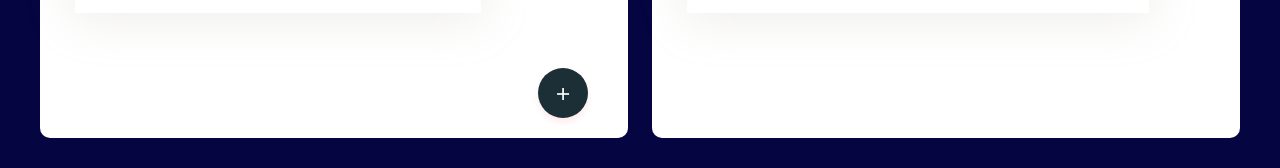
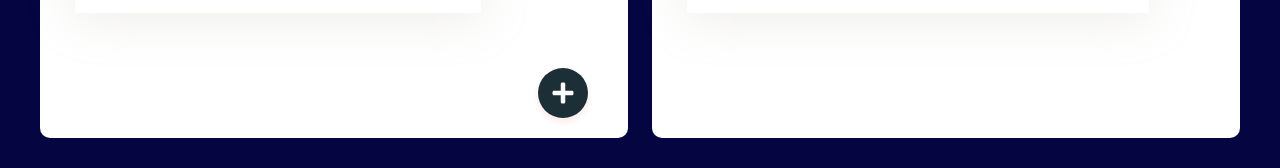
Before and after one commit to tzlan/todo_tree, a React (Vite) app: page / in a window 1280 px wide. Shown: the part 734-902 px from the top of the page. Built offline with nearby package versions, Linux system fonts and the light colour scheme.

Commit message:
button +

```diff
--- a/src/components/TaskList/task-list.tsx
+++ b/src/components/TaskList/task-list.tsx
@@ -2,8 +2,9 @@ import * as React from "react";
 import { Droppable, Draggable } from "react-beautiful-dnd";
 import TaskItem from "../TaskItem/task-item";
 import { Task } from "../../data/tasks";
-import  style from  "./task-list.module.css"
-import "../../styles/App.css"
+import style from "./task-list.module.css";
+import "../../styles/App.css";
+import { FaPlus } from "react-icons/fa"; // Import de l'icône FaPlus
 
 interface TaskListProps {
   title: string;
@@ -12,11 +13,9 @@ interface TaskListProps {
   onStatusChange: (id: number) => void;
   onEdit: (task: Task) => void; // Ajout de la fonction d'édition
   droppableId: string;
-  setSelectedTask: React.Dispatch<React.SetStateAction<Task | null>>
-  setShowPopup: React.Dispatch<React.SetStateAction<boolean>>
-
+  setSelectedTask: React.Dispatch<React.SetStateAction<Task | null>>;
+  setShowPopup: React.Dispatch<React.SetStateAction<boolean>>;
 }
-
 
 const TaskList: React.FC<TaskListProps> = ({
   title,
@@ -24,21 +23,20 @@ const TaskList: React.FC<TaskListProps> = ({
   onDelete,
   onStatusChange,
   onEdit, // Fonction d'édition passée en props
-  droppableId,setSelectedTask,setShowPopup
+  droppableId,
+  setSelectedTask,
+  setShowPopup,
 }) => {
   return (
-
     <div className="task-list">
-      <h2 style={{textAlign: "center", fontWeight: "bolder", fontSize: "2em"}}>{title}</h2>
+      <h2 style={{ textAlign: "center", fontWeight: "bolder", fontSize: "2em" }}>
+        {title}
+      </h2>
       <Droppable droppableId={droppableId}>
         {(provided) => (
           <div ref={provided.innerRef} {...provided.droppableProps}>
             {tasks.map((task, index) => (
-              <Draggable
-                key={task.id}
-                draggableId={task.id.toString()}
-                index={index}
-              >
+              <Draggable key={task.id} draggableId={task.id.toString()} index={index}>
                 {(provided) => (
                   <div
                     ref={provided.innerRef}
@@ -60,26 +58,21 @@ const TaskList: React.FC<TaskListProps> = ({
         )}
       </Droppable>
 
- {/* If it's to do ok else not button */}
- {title === "To-Do" && (
-
+      {/* If it's "To-Do", show the add button */}
+      {title === "To-Do" && (
         <div className={style.add_task_button_container}>
-              <button
+          <button
             className={style.add_task_button}
             onClick={() => {
               setSelectedTask(null); // Réinitialiser la tâche sélectionnée
               setShowPopup(true); // Ouvrir le formulaire
             }}
           >
-            +
-        </button>
-
+            <FaPlus size={24} color="white" /> {/* Icône + dans le bouton */}
+          </button>
         </div>
-
-
       )}
     </div>
-
   );
 };
 
```
